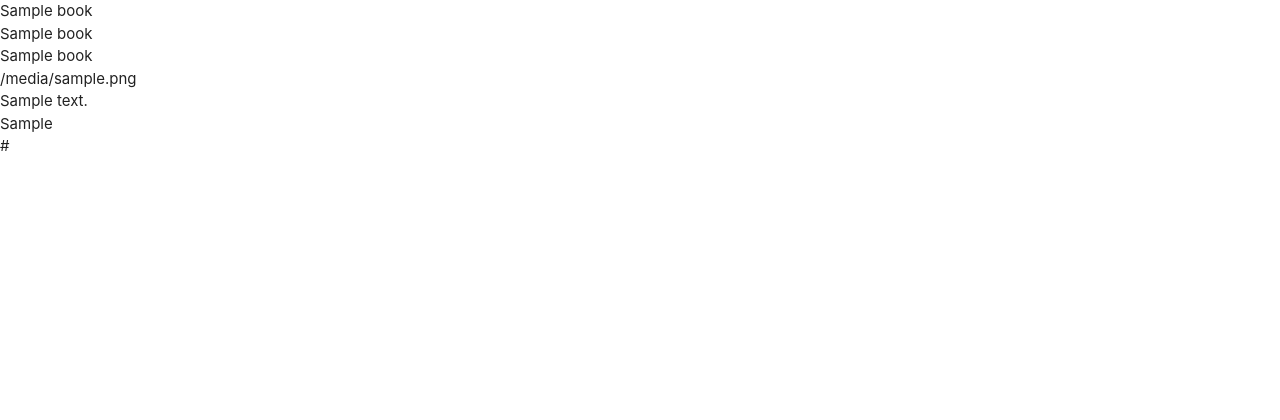
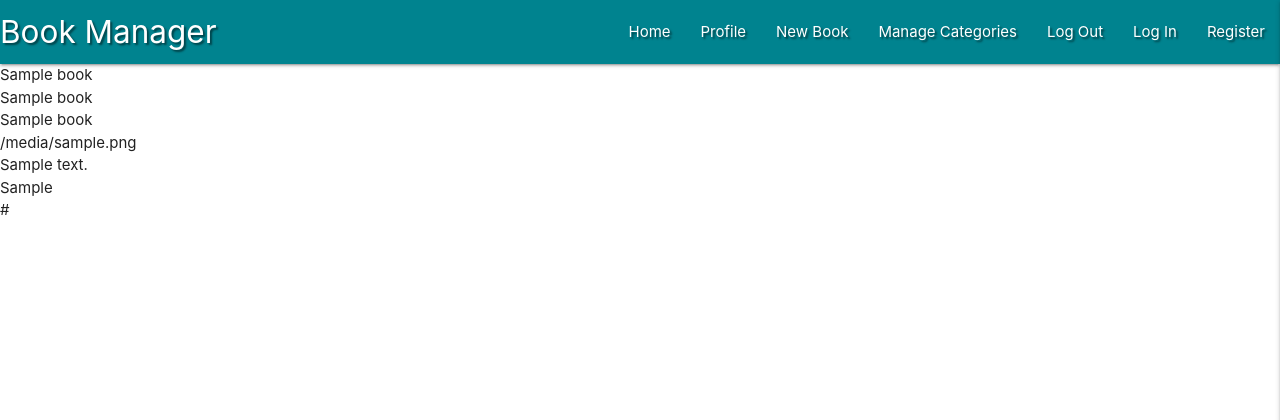
Before and after one commit to JakBul/Book_Manager, a Flask app: page / in a window 1280 px wide. Shown: the top 420 px of the page. Run offline with Flask 3, Linux system fonts and the light colour scheme; a database or web service that is not in the repository returns one stand-in record (values such as "Sample title"); some libraries are stand-ins or nearby versions.

Commit message:
Add Materialize Navbar and Sidenav

```diff
--- a/static/css/style.css
+++ b/static/css/style.css
@@ -0,0 +1,3 @@
+.text-shadow {
+    text-shadow: 2px 2px 2px rgba(0, 0, 0, 0.5)
+}
--- a/static/js/script.js
+++ b/static/js/script.js
@@ -0,0 +1,3 @@
+$(document).ready(function () {
+    $(".sidenav").sidenav({ edge: "right" });
+});
--- a/templates/base.html
+++ b/templates/base.html
@@ -26,6 +26,43 @@
     <title>Book Manager</title>
   </head>
   <body>
+    <header>
+      <!-- Top Navbar (Materialize) -->
+      <nav class="nav-extended text-shadow cyan darken-3">
+        <div class="nav-wrapper">
+          <a href="{{ url_for('get_books') }}" class="brand-logo"
+            >Book Manager</a
+          >
+          <a href="#" data-target="mobile-demo" class="sidenav-trigger right"
+            ><i class="fas fa-bars"></i
+          ></a>
+          <ul class="right hide-on-med-and-down">
+            <li><a href="{{ url_for('get_books') }}">Home</a></li>
+            <li><a href="#">Profile</a></li>
+            <li><a href="#">New Book</a></li>
+            <li><a href="#">Manage Categories</a></li>
+            <li><a href="#">Log Out</a></li>
+            <li><a href="#">Log In</a></li>
+            <li><a href="#">Register</a></li>
+          </ul>
+        </div>
+      </nav>
+
+      <!-- Mobile Side Navbar (Materialize) -->
+      <ul class="sidenav" id="mobile-demo">
+        <li>
+          <h4 class="center-align cyan-text text-darken-3">Book Manager</h4>
+        </li>
+        <li><a href="{{ url_for('get_books') }}">Home</a></li>
+        <li><a href="#">Profile</a></li>
+        <li><a href="#">New Book</a></li>
+        <li><a href="#">Manage Categories</a></li>
+        <li><a href="#">Log Out</a></li>
+        <li><a href="#">Log In</a></li>
+        <li><a href="#">Register</a></li>
+      </ul>
+    </header>
+
     {% block content %} {% endblock %}
 
     <script
```
